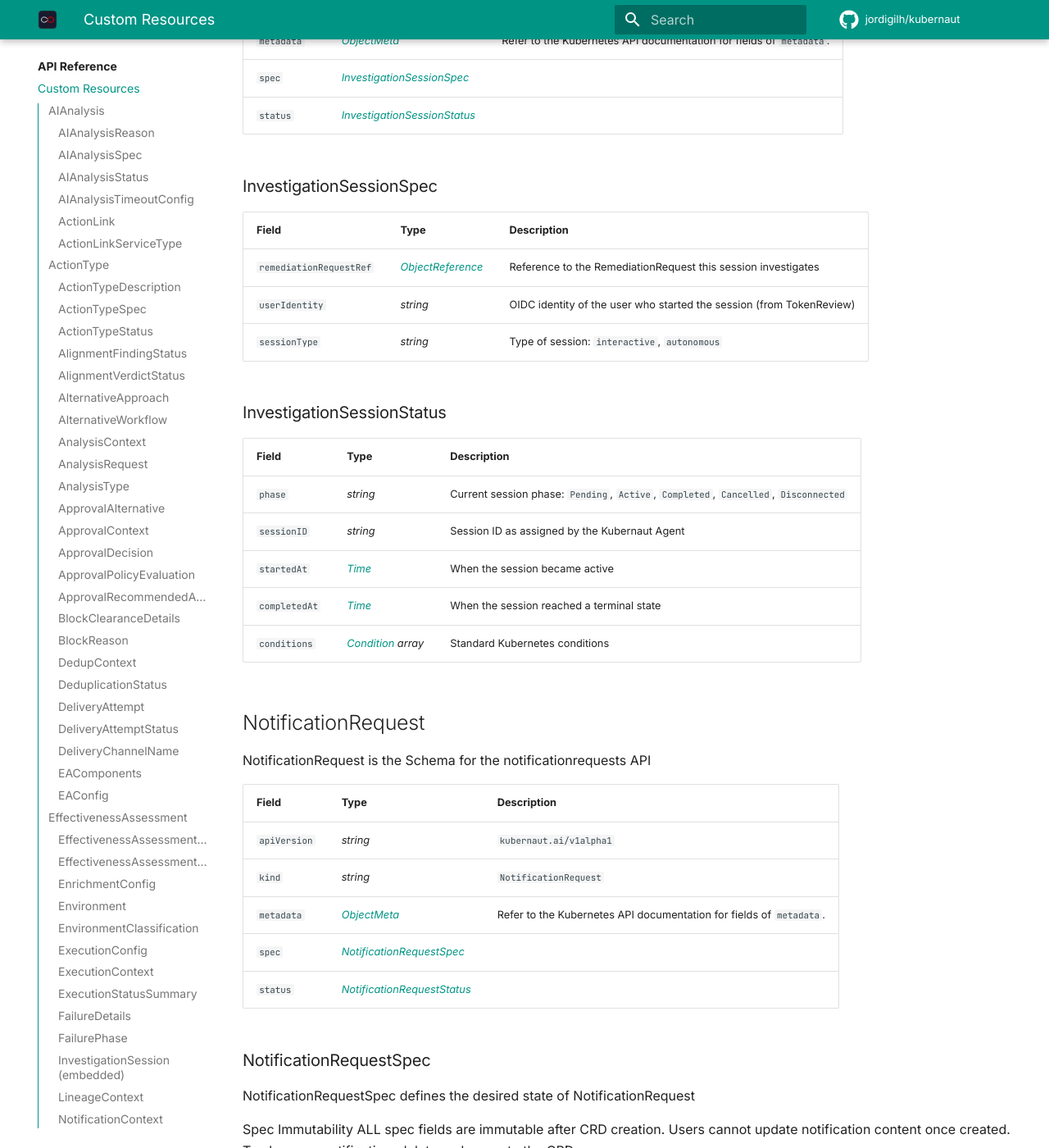
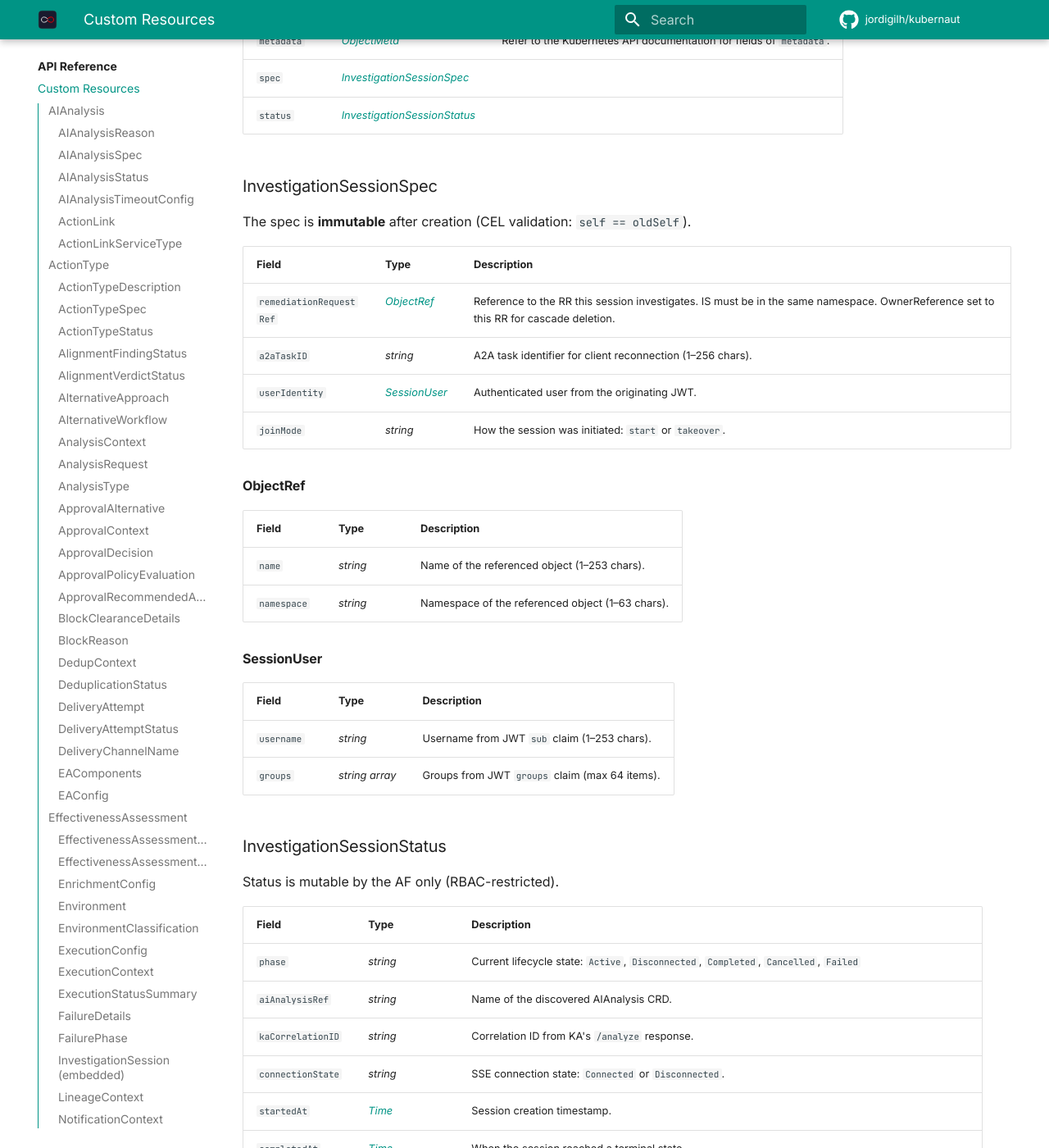
Before and after one commit to jordigilh/kubernaut-docs, an MkDocs documentation site: the page built from docs/api-reference/crds.md, in a window 1280 px wide and 1400 px high, scrolled down 25889 px. Shown: the whole window at 82% size. Built offline with MkDocs 1.6.1 and Material for MkDocs 9.7.7, drawn with Linux system fonts in a browser that asks for light colours; comment, search, counter and statistics services are not loaded; the version menu is left out; some of the changed text lies outside the part shown.

Commit message:
fix: security model and InvestigationSession CRD from upstream types
Security:
- decidedVia is the SA identity string, not "af-intermediary"
- Add auth mode auto-detection section (#1309): JWT vs TokenReview
- Internal tools are SAR-gated via newRBACGuard()

InvestigationSession CRD:
- Rewrite spec from upstream: remediationRequestRef (ObjectRef),
  a2aTaskID, userIdentity (SessionUser with username+groups), joinMode
- Rewrite status: add aiAnalysisRef, kaCorrelationID, connectionState,
  disconnectedAt, reconnectedAt, leaseHolder, leaseAcquiredAt, message
- Add print columns table (Phase, Task ID, User, Age)

Co-authored-by: Cursor <cursoragent@cursor.com>

```diff
--- a/docs/api-reference/crds.md
+++ b/docs/api-reference/crds.md
@@ -903,22 +903,57 @@ InvestigationSession is a standalone CRD (short name: `isess`) that represents a
 
 ### InvestigationSessionSpec
 
-| Field| Type| Description|
-| ---| ---| ---|
-| `remediationRequestRef`| _[ObjectReference](https://kubernetes.io/docs/reference/generated/kubernetes-api/v/#objectreference-v1-core)_| Reference to the RemediationRequest this session investigates|
-| `userIdentity`| _string_| OIDC identity of the user who started the session (from TokenReview)|
-| `sessionType`| _string_| Type of session: `interactive`, `autonomous`|
+The spec is **immutable** after creation (CEL validation: `self == oldSelf`).
+
+| Field| Type| Description|
+| ---| ---| ---|
+| `remediationRequestRef`| _[ObjectRef](#objectref)_| Reference to the RR this session investigates. IS must be in the same namespace. OwnerReference set to this RR for cascade deletion. |
+| `a2aTaskID`| _string_| A2A task identifier for client reconnection (1–256 chars). |
+| `userIdentity`| _[SessionUser](#sessionuser)_| Authenticated user from the originating JWT. |
+| `joinMode`| _string_| How the session was initiated: `start` or `takeover`. |
+
+#### ObjectRef
+
+| Field| Type| Description|
+| ---| ---| ---|
+| `name`| _string_| Name of the referenced object (1–253 chars). |
+| `namespace`| _string_| Namespace of the referenced object (1–63 chars). |
+
+#### SessionUser
+
+| Field| Type| Description|
+| ---| ---| ---|
+| `username`| _string_| Username from JWT `sub` claim (1–253 chars). |
+| `groups`| _string array_| Groups from JWT `groups` claim (max 64 items). |
 
 
 ### InvestigationSessionStatus
 
-| Field| Type| Description|
-| ---| ---| ---|
-| `phase`| _string_| Current session phase: `Pending`, `Active`, `Completed`, `Cancelled`, `Disconnected`|
-| `sessionID`| _string_| Session ID as assigned by the Kubernaut Agent|
-| `startedAt`| _[Time](https://kubernetes.io/docs/reference/generated/kubernetes-api/v/#time-v1-meta)_| When the session became active|
-| `completedAt`| _[Time](https://kubernetes.io/docs/reference/generated/kubernetes-api/v/#time-v1-meta)_| When the session reached a terminal state|
-| `conditions`| _[Condition](https://kubernetes.io/docs/reference/generated/kubernetes-api/v/#condition-v1-meta) array_| Standard Kubernetes conditions|
+Status is mutable by the AF only (RBAC-restricted).
+
+| Field| Type| Description|
+| ---| ---| ---|
+| `phase`| _string_| Current lifecycle state: `Active`, `Disconnected`, `Completed`, `Cancelled`, `Failed` |
+| `aiAnalysisRef`| _string_| Name of the discovered AIAnalysis CRD. |
+| `kaCorrelationID`| _string_| Correlation ID from KA's `/analyze` response. |
+| `connectionState`| _string_| SSE connection state: `Connected` or `Disconnected`. |
+| `startedAt`| _[Time](https://kubernetes.io/docs/reference/generated/kubernetes-api/v/#time-v1-meta)_| Session creation timestamp. |
+| `completedAt`| _[Time](https://kubernetes.io/docs/reference/generated/kubernetes-api/v/#time-v1-meta)_| When the session reached a terminal state. |
+| `disconnectedAt`| _[Time](https://kubernetes.io/docs/reference/generated/kubernetes-api/v/#time-v1-meta)_| Last disconnect timestamp. |
+| `reconnectedAt`| _[Time](https://kubernetes.io/docs/reference/generated/kubernetes-api/v/#time-v1-meta)_| Last reconnect timestamp. |
+| `leaseHolder`| _string_| Identity of the current session driver (from KA Lease `holderIdentity`). Empty when no lease is held. |
+| `leaseAcquiredAt`| _[Time](https://kubernetes.io/docs/reference/generated/kubernetes-api/v/#time-v1-meta)_| When the lease was acquired. |
+| `message`| _string_| Human-readable description of the current state. |
+| `conditions`| _[Condition](https://kubernetes.io/docs/reference/generated/kubernetes-api/v/#condition-v1-meta) array_| Standard Kubernetes conditions (list map keyed by `type`). |
+
+#### Print columns
+
+| Name | JSON Path | Type |
+|------|-----------|------|
+| Phase | `.status.phase` | string |
+| Task ID | `.spec.a2aTaskID` | string |
+| User | `.spec.userIdentity.username` | string |
+| Age | `.metadata.creationTimestamp` | date |
 
 
 ## NotificationRequest
@@ -1255,7 +1290,7 @@ _Appears in:_
 | ---| ---| ---|
 | `decision`| _[ApprovalDecision](#approvaldecision)_| Decision made by operator or system (timeout)<br />Empty string indicates pending decision|
 | `decidedBy`| _string_| Who made the decision (username or "system" for timeout)|
-| `decidedVia`| _string_| How the decision was facilitated: `"af-intermediary"` when the AF acts as a [trusted intermediary](../architecture/security-rbac.md#trusted-intermediary) on behalf of a human user, empty when decided directly (#1287)|
+| `decidedVia`| _string_| Who facilitated the decision (trusted intermediary SA identity, e.g. `system:serviceaccount:kubernaut-system:kubernaut-apifrontend`). Empty for direct decisions. Set by the auth webhook when the AF SA delegates approval on behalf of a human user (#1287). |
 | `decidedAt`| _[Time](https://kubernetes.io/docs/reference/generated/kubernetes-api/v/#time-v1-meta)_| When the decision was made|
 | `decisionMessage`| _string_| Optional message from the decision maker|
 | `workflowOverride`| _[WorkflowOverride](#workflowoverride)_| Operator workflow/parameter override (#594).<br />Only valid when Decision is Approved. Webhook validates the referenced RW.|
```
Also changed, not shown: docs/architecture/security-rbac.md (+12 -1 lines).
